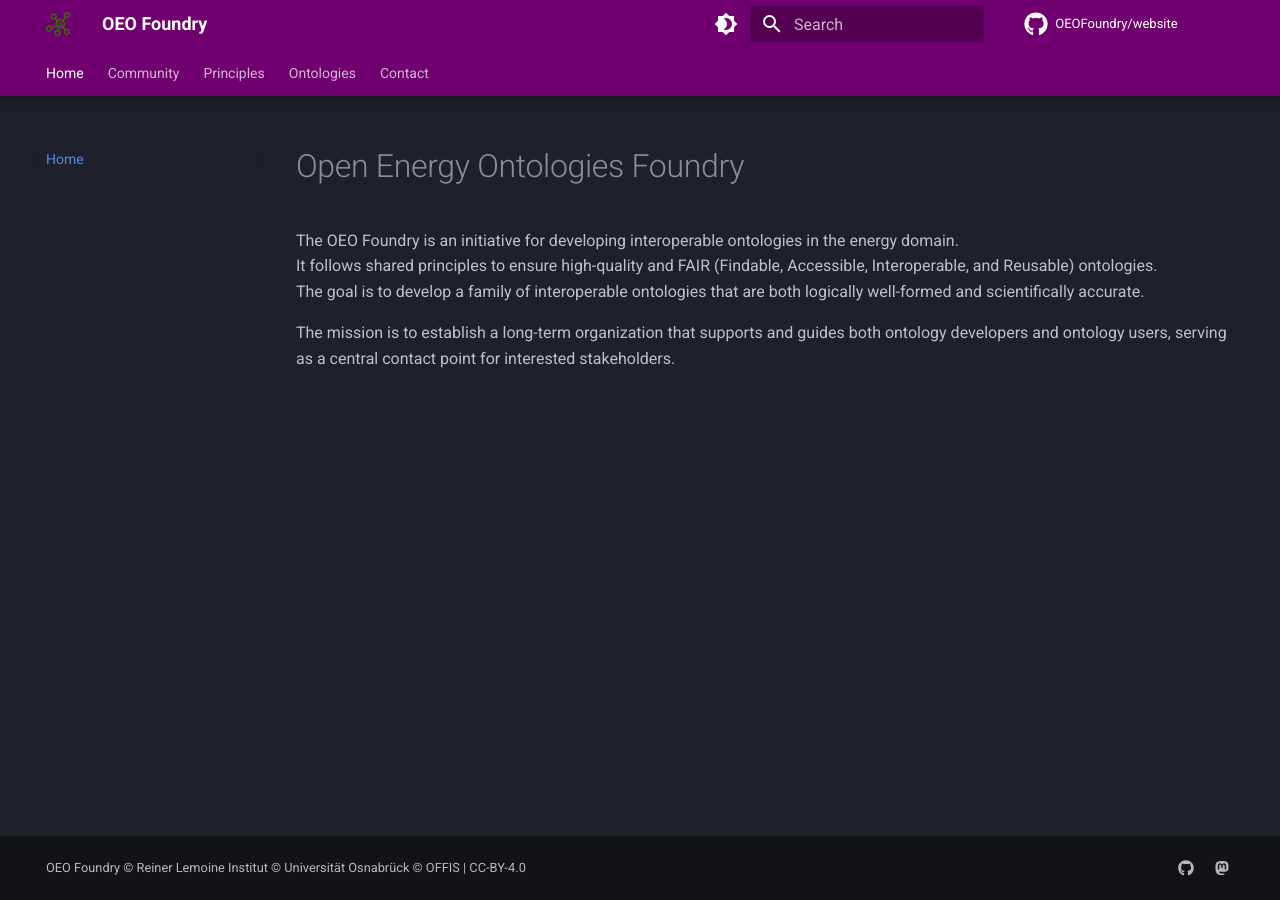
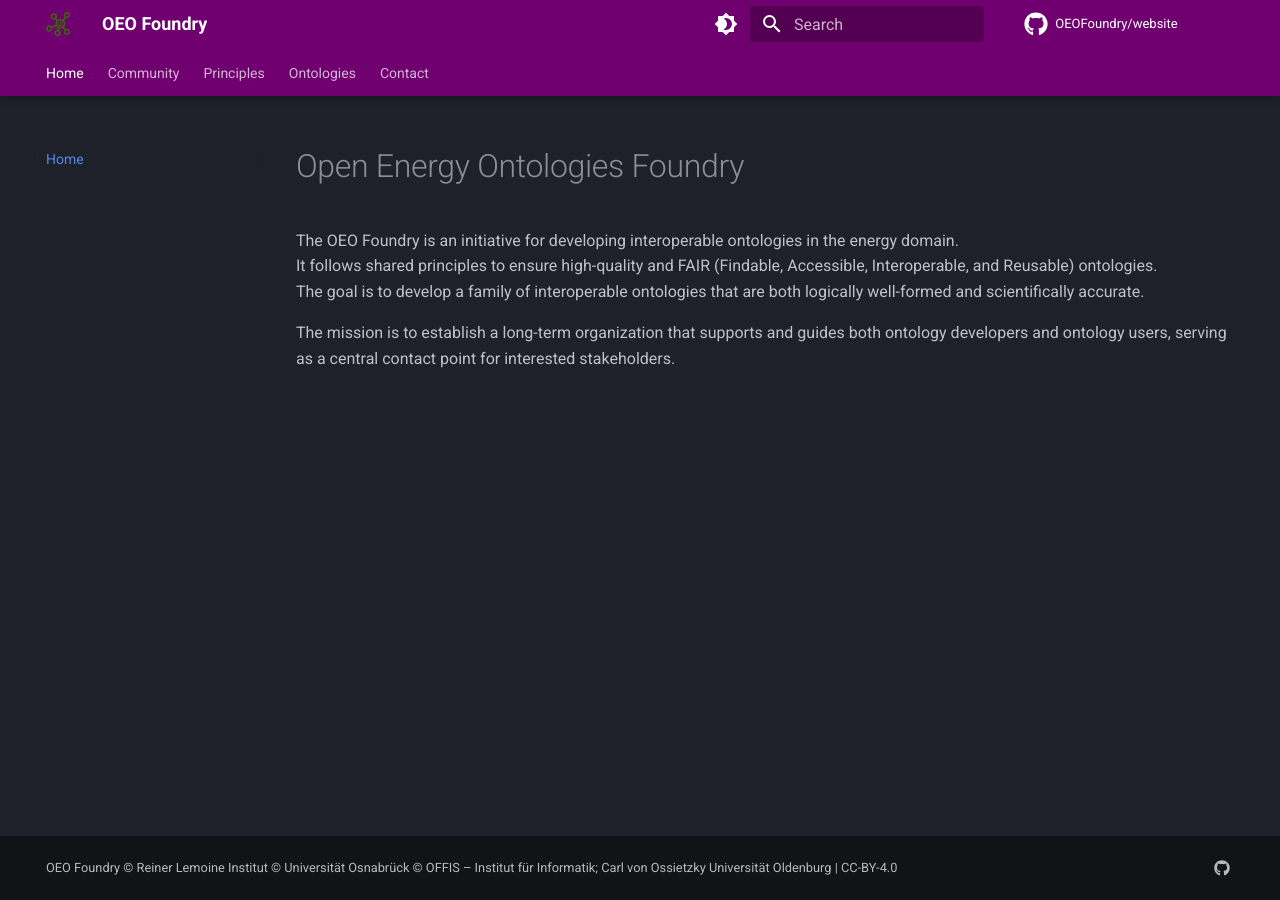
Before and after one commit to ENEROFoundry/ENEROFoundry, an MkDocs documentation site: the page built from docs/index.md, in a window 1280 px wide. Built offline with MkDocs 1.6.1 and Material for MkDocs 9.7.7, drawn with Linux system fonts in a browser that asks for light colours; comment, search, counter and statistics services are not loaded; the version menu is left out.

Commit message:
Update repo name and copyright

```diff
--- a/mkdocs.yml
+++ b/mkdocs.yml
@@ -4,14 +4,14 @@
 
 # Project
 site_name: OEO Foundry
-site_url: https://github.com/OEOFoundry/website/
+site_url: https://github.com/OEOFoundry/OEOFoundry
 site_description: Website of the OEO Foundry
 
 # Repository
 repo_name: OEOFoundry/website
-repo_url: https://github.com/OEOFoundry/website
+repo_url: https://github.com/OEOFoundry/OEOFoundry
 docs_dir: docs
-copyright: OEO Foundry &copy; Reiner Lemoine Institut &copy; Universität Osnabrück &copy; OFFIS | CC-BY-4.0
+copyright: OEO Foundry &copy; Reiner Lemoine Institut &copy; Universität Osnabrück &copy; OFFIS – Institut für Informatik; Carl von Ossietzky Universität Oldenburg | CC-BY-4.0
 
 # Configuration
 theme:
@@ -63,9 +63,7 @@
     provider: mike
   social:
     - icon: fontawesome/brands/github
-      link: https://github.com/OEOFoundry/website
-    - icon: fontawesome/brands/mastodon
-      link: https://mastodon.social/@RL_Institut@wisskomm.social
+      link: https://github.com/OEOFoundry/OEOFoundry
 
 extra_css:
   - extra.css
```
